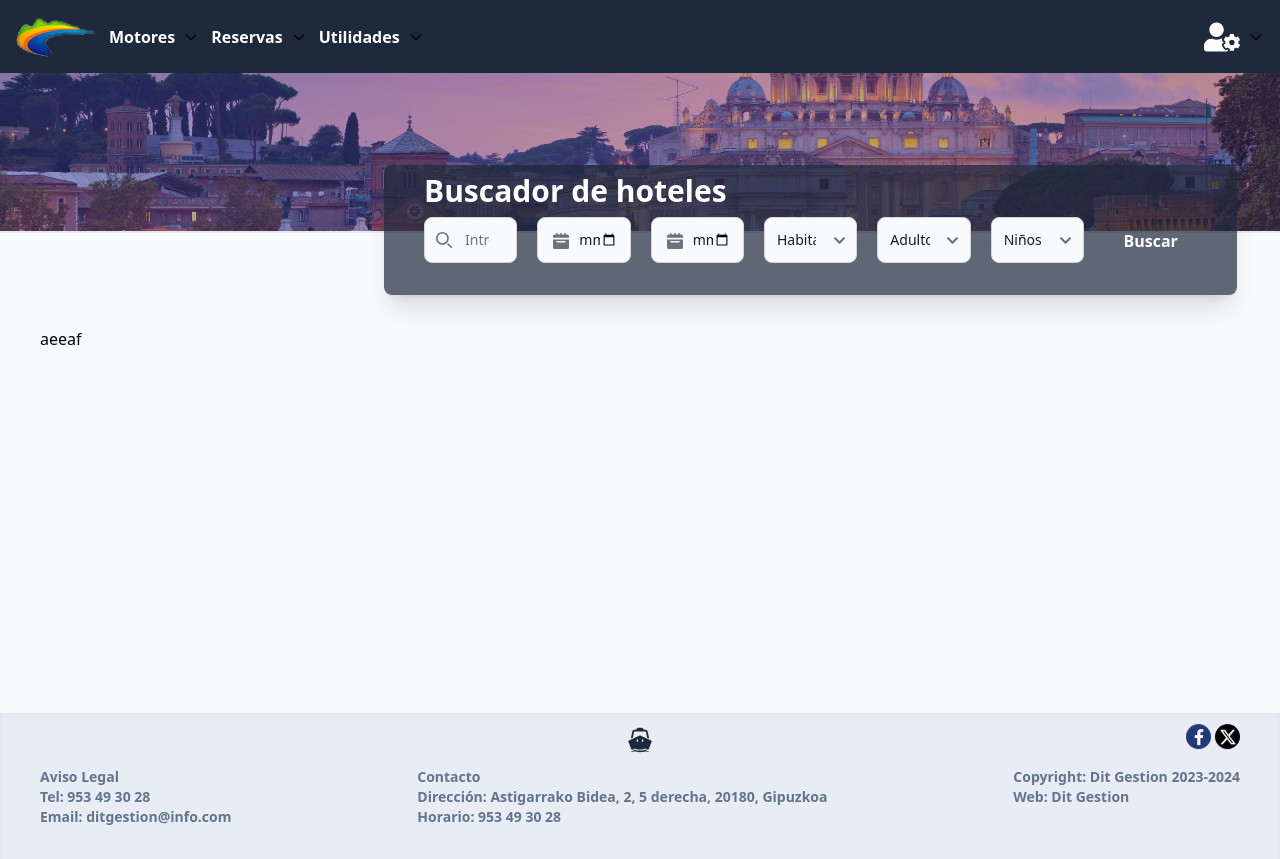
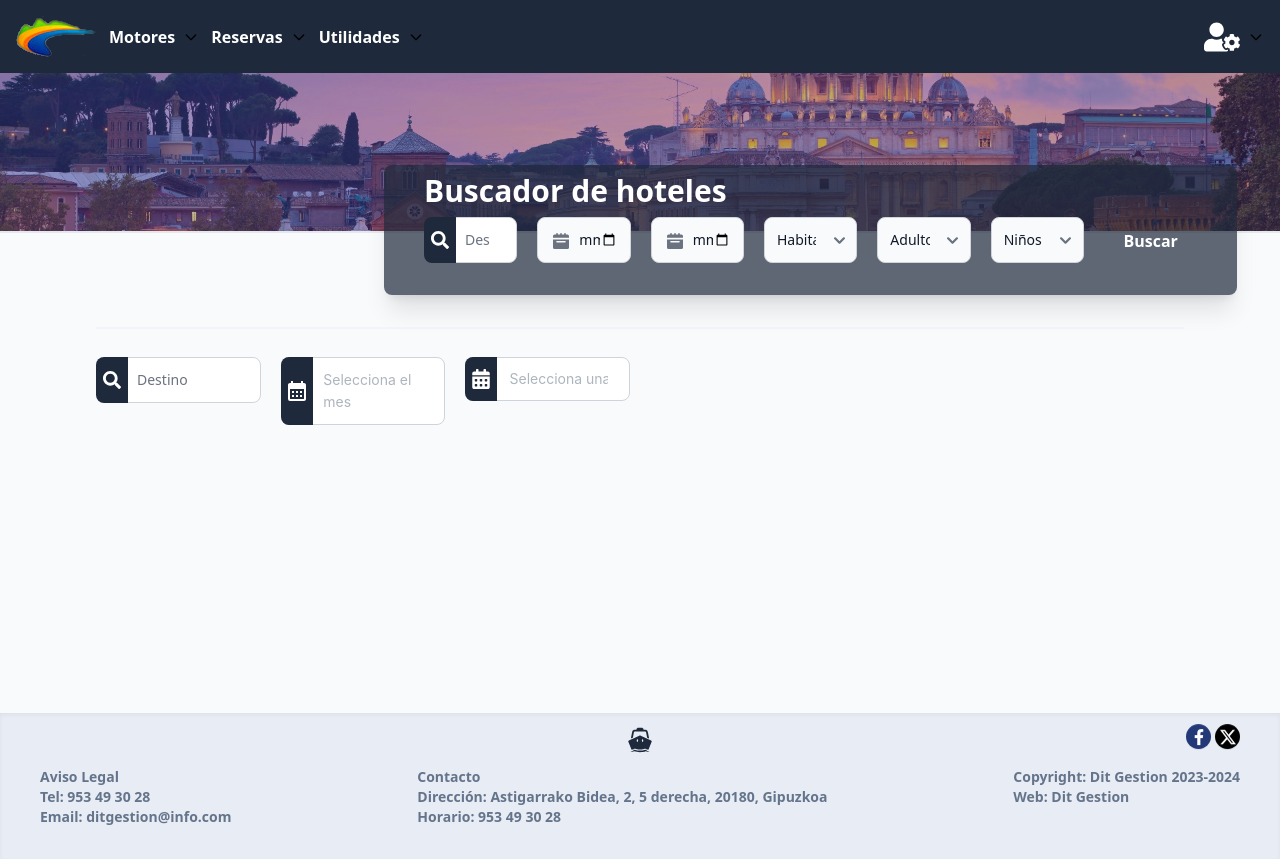
Before and after one commit to probablynotannie/b2b, a React (Vite) app: page /hoteles in a window 1280 px wide. Built offline with nearby package versions, Linux system fonts and the light colour scheme.

Commit message:
añadido color palette

```diff
--- a/src/componentes/inputs/Buscador.jsx
+++ b/src/componentes/inputs/Buscador.jsx
@@ -1,20 +1,20 @@
 import { FaSearch } from "react-icons/fa";
 
 function Buscador() {
+  const dark = true;
   return (
     <div className="relative">
-      <div className="absolute top-3 flex items-center ps-3 pointer-events-none  ">
-        <FaSearch className="text-slate-500 text-lg" />
+      <div className="absolute pointer-events-none  bg-inputIcon text-white h-full rounded-tl-lg rounded-bl-lg flex items-center justify-center w-8 text-lg">
+        <FaSearch />
       </div>
       <input
         type="search"
         id="search"
-        className="block w-full p-3 ps-10 text-sm text-gray-900 rounded-lg bg-slate-50 focus:ring-blue-400 focus:border-blue-500"
-        placeholder="Introduce tu destino"
+        className="block w-full p-3 ps-10 text-sm text-gray-900 rounded-lg bg-white border rounded-tl-xl rounded-bl-xl border-gray-300 focus:border-0"
+        placeholder="Destino"
         required
       />
     </div>
   );
 }
-
 export default Buscador;
--- a/src/componentes/inputs/DateRange2.jsx
+++ b/src/componentes/inputs/DateRange2.jsx
@@ -22,7 +22,6 @@ const DateRange = () => {
     <DatesProvider settings={{ locale: "es" }}>
       <div className="relative">
         <DateInput
-
           value={value}
           valueFormat="DD/MM/YYYY"
           onChange={setValue}
@@ -30,13 +29,15 @@ const DateRange = () => {
           placeholder="Selecciona una fecha"
           styles={{
             input: {
-              padding: "1.4rem",
-              paddingLeft: "2.5rem",
+              padding: "1.3rem",
+              paddingLeft: "2.7rem",
               borderRadius: "8px",
             },
           }}
         />
-        <FaCalendarAlt className="absolute top-3 left-3 text-gray-500 text-xl" />
+        <div className="absolute top-0 pointer-events-none  bg-inputIcon text-white h-full rounded-tl-lg rounded-bl-lg flex items-center justify-center w-8 text-xl">
+          <FaCalendarAlt />
+        </div>
       </div>
     </DatesProvider>
   );
--- a/src/componentes/inputs/Mes.jsx
+++ b/src/componentes/inputs/Mes.jsx
@@ -1,12 +1,9 @@
 import { useState } from "react";
-import { FaCalendarCheck } from "react-icons/fa";
 import { MdCalendarMonth } from "react-icons/md";
-
 import { DatesProvider, MonthPickerInput } from "@mantine/dates";
 
 function Input_mes() {
   const [value, setValue] = useState(null);
-
   return (
     <div>
       <DatesProvider settings={{ locale: "es" }}>
@@ -23,7 +20,9 @@ function Input_mes() {
               },
             }}
           />
-          <MdCalendarMonth className="absolute top-2 left-2 text-gray-500 text-2xl" />
+          <div className="absolute top-0 pointer-events-none  bg-inputIcon text-white h-full rounded-tl-lg rounded-bl-lg flex items-center justify-center w-8 text-2xl">
+            <MdCalendarMonth />
+          </div>
         </div>
       </DatesProvider>
     </div>
--- a/src/componentes/motores/Hoteles2.jsx
+++ b/src/componentes/motores/Hoteles2.jsx
@@ -1,48 +1,8 @@
-import React from "react";
-
+import Input_Buscador from "../inputs/Buscador";
+import Input_Mes from "../inputs/Mes";
+import Input_DateRange2 from "../inputs/DateRange2";
+import Buscador from "../inputs/Buscador";
 function Hoteles2() {
-  const otros = [
-    {
-      id: 0,
-      icono: "",
-      texto: "Hoteles",
-    },
-    {
-      id: 1,
-      icono: "",
-      texto: "Destinos",
-    },
-    {
-      id: 2,
-      icono: "",
-      texto: "Cruceros",
-    },
-    {
-      id: 3,
-      icono: "",
-      texto: "Vuelo+Hotel",
-    },
-    {
-      id: 4,
-      icono: "",
-      texto: "Coches",
-    },
-    {
-      id: 5,
-      icono: "",
-      texto: "Tickets",
-    },
-    {
-      id: 6,
-      icono: "",
-      texto: "Entradas",
-    },
-    {
-      id: 7,
-      icono: "",
-      texto: "Ferris",
-    },
-  ];
   return (
     <div className="min-h-[80vh]">
       <div className="relative col-span-4 h-[20vh] bg-[url(../../banner_hoteles.jpg)] bg-cover bg-center border-b-2 border--secondary">
@@ -52,32 +12,7 @@ function Hoteles2() {
             <h2 className="text-3xl font-bold ">Buscador de hoteles</h2>
             <div className="grid grid-cols-7 gap-5 mt-2 relative">
               <div>
-                <div className="relative">
-                  <div className="absolute inset-y-0 start-0 flex items-center ps-3 pointer-events-none ">
-                    <svg
-                      className="w-4 h-4 text-gray-500 dark:text-gray-400"
-                      aria-hidden="true"
-                      xmlns="http://www.w3.org/2000/svg"
-                      fill="none"
-                      viewBox="0 0 20 20"
-                    >
-                      <path
-                        stroke="currentColor"
-                        strokeLinecap="round"
-                        strokeLinejoin="round"
-                        strokeWidth="2"
-                        d="m19 19-4-4m0-7A7 7 0 1 1 1 8a7 7 0 0 1 14 0Z"
-                      />
-                    </svg>
-                  </div>
-                  <input
-                    type="search"
-                    id="search"
-                    className="block w-full p-3 ps-10 text-sm text-gray-900 border border-gray-300 rounded-lg bg-gray-50 focus:ring-blue-500 focus:border-blue-500 dark:bg-gray-700 dark:border-gray-600 dark:placeholder-gray-400 dark:text-white dark:focus:ring-blue-500 dark:focus:border-blue-500"
-                    placeholder="Introduce tu destino"
-                    required
-                  />
-                </div>
+                <Buscador />
               </div>
               <div className="relative">
                 <div className="absolute top-4 left-4 flex items-center  pointer-events-none">
@@ -155,10 +90,21 @@ function Hoteles2() {
             </div>
           </form>
         </div>
-        <div className="mt-24 px-10">aeeaf</div>
+        <div className="mt-24 mx-24 border-t-2 border-slate-100 pt-5">
+          <div className="grid grid-cols-6 gap-5">
+            <div className="mt-2">
+              <Input_Buscador />
+            </div>
+            <div className="mt-2">
+              <Input_Mes />
+            </div>
+            <div className="mt-2">
+              <Input_DateRange2 />
+            </div>
+          </div>
+        </div>
       </div>
     </div>
   );
 }
-
 export default Hoteles2;
--- a/tailwind.config.js
+++ b/tailwind.config.js
@@ -11,6 +11,7 @@ module.exports = {
   theme: { // defaults to these values
     extend: {
       colors: {
+        inputIcon: '#1e293b',
         primary: '#1e293b', //gris oscuro de navbar
         secondary: "#ff8c4c", //naranja
         muted: "#e8ecf4", //gris apagado
```
Also changed, not shown: 1 other file (tests, documents, lock files or other folders).
